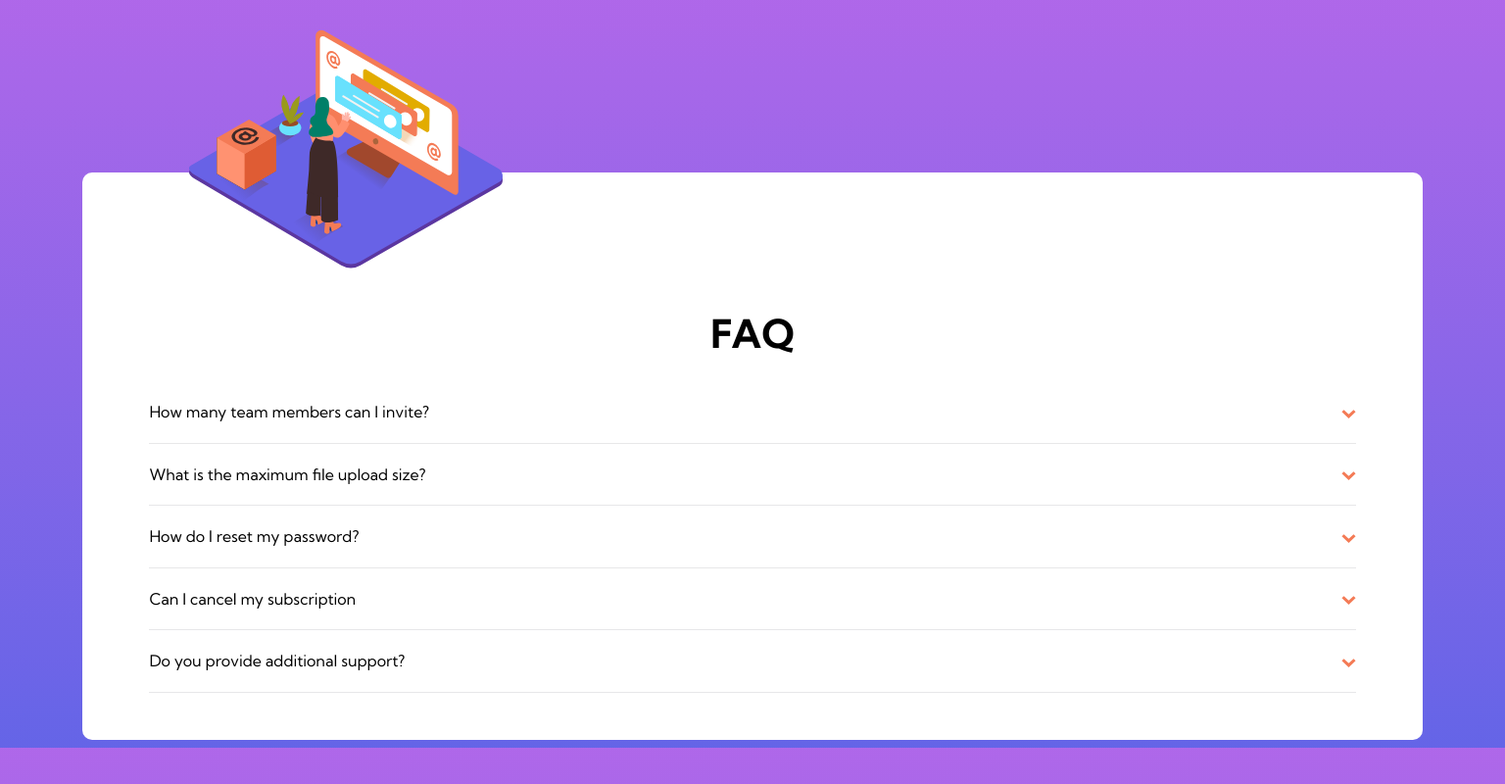
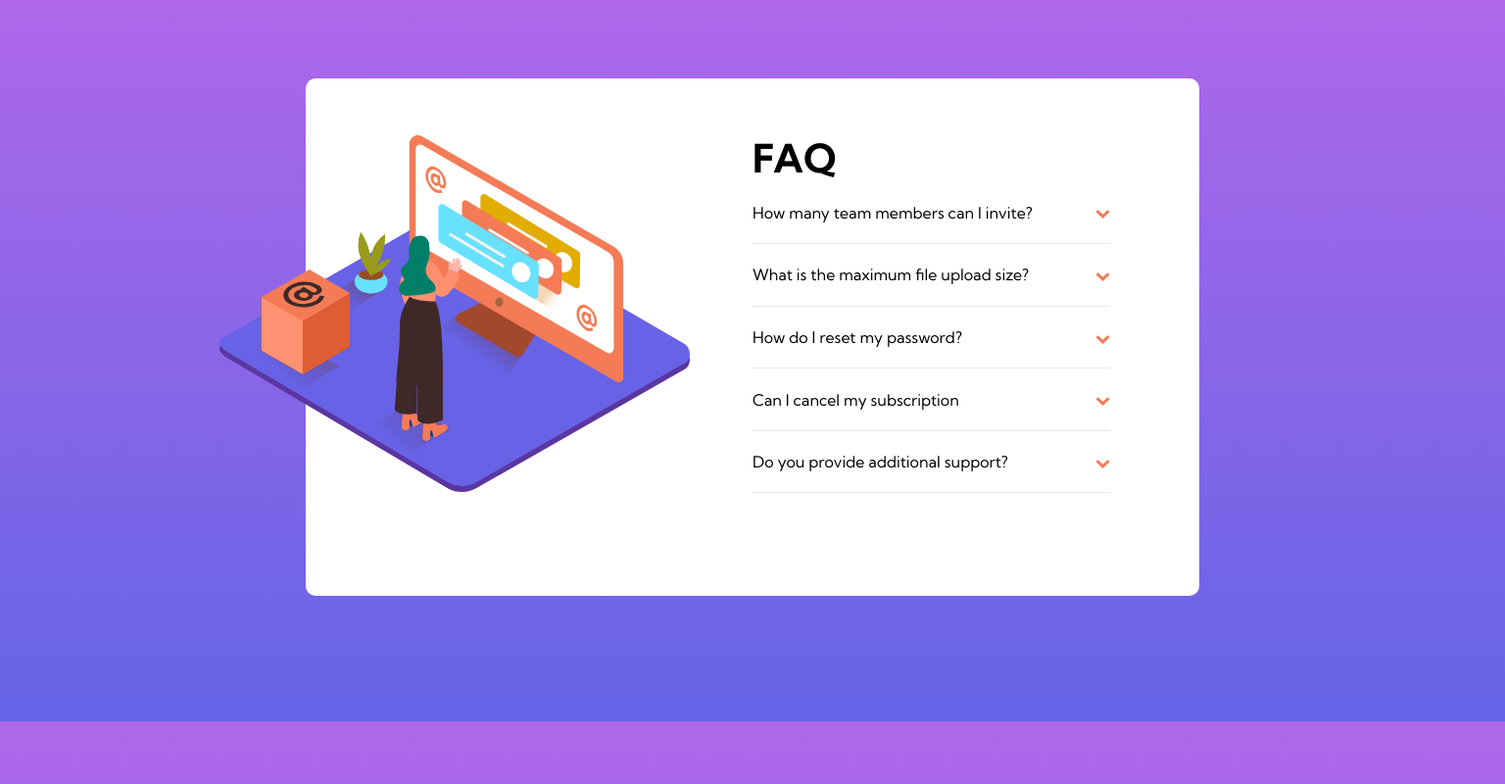
Before and after one commit to CampbellKT95/FE-Mentor-Practice, a plain HTML site: page faq-accordion/index.html in a window 1536 px wide. Shown: the whole page at 98% size. Drawn offline with Linux system fonts and the light colour scheme.

Commit message:
finished faq-accordion

```diff
--- a/faq-accordion/styles.css
+++ b/faq-accordion/styles.css
@@ -88,3 +88,31 @@ p {
   overflow: hidden;
   max-height: 10rem;
 }
+
+@media screen and (min-width: 1500px) {
+  .faq-container {
+    width: 60%;
+    display: grid;
+    grid-template-columns: repeat(2, 1fr);
+    margin: 5rem auto 8rem auto;
+  }
+
+  .img {
+    height: 30rem;
+    width: 30rem;
+    margin: auto auto auto -5.5rem;
+  }
+
+  .faq-text-container {
+    display: flex;
+    flex-direction: column;
+    width: 80%;
+    margin: auto auto auto 0;
+  }
+
+  .faq-text-container h1 {
+    margin: auto 1rem auto 0;
+    font-size: 2.5rem;
+    text-align: start;
+  }
+}
```
Also changed, not shown: faq-accordion/faq-accordion-card-main/index.html (deleted, +0 -40 lines).
